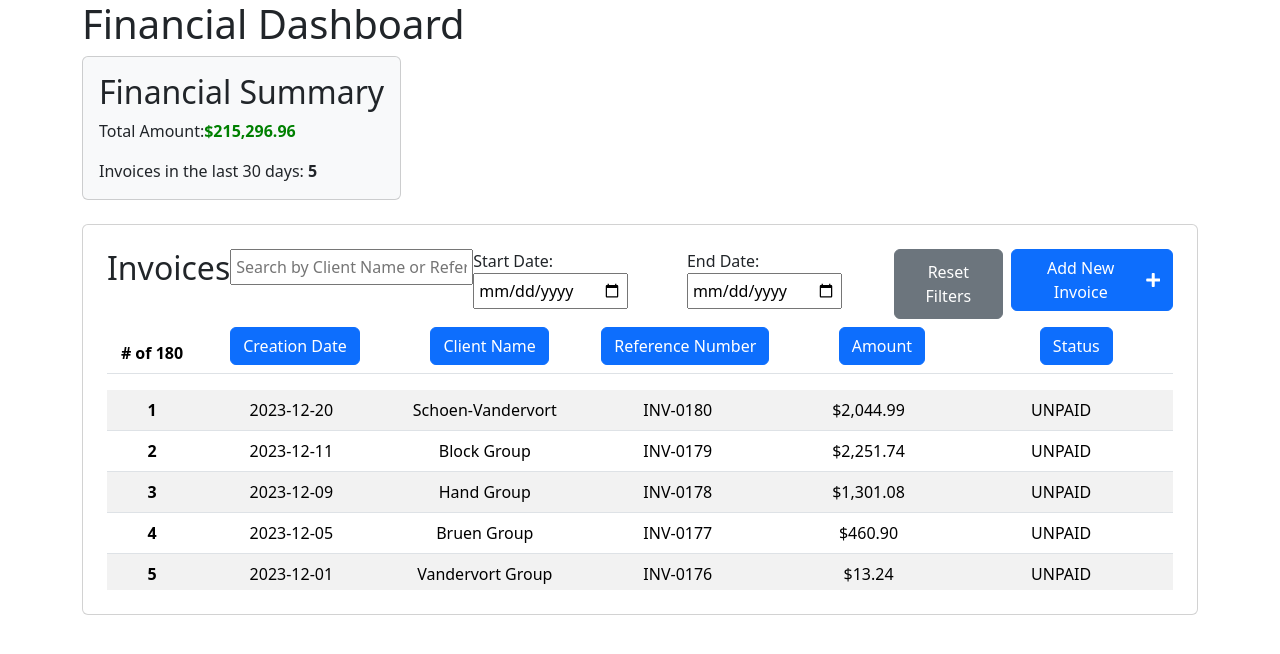
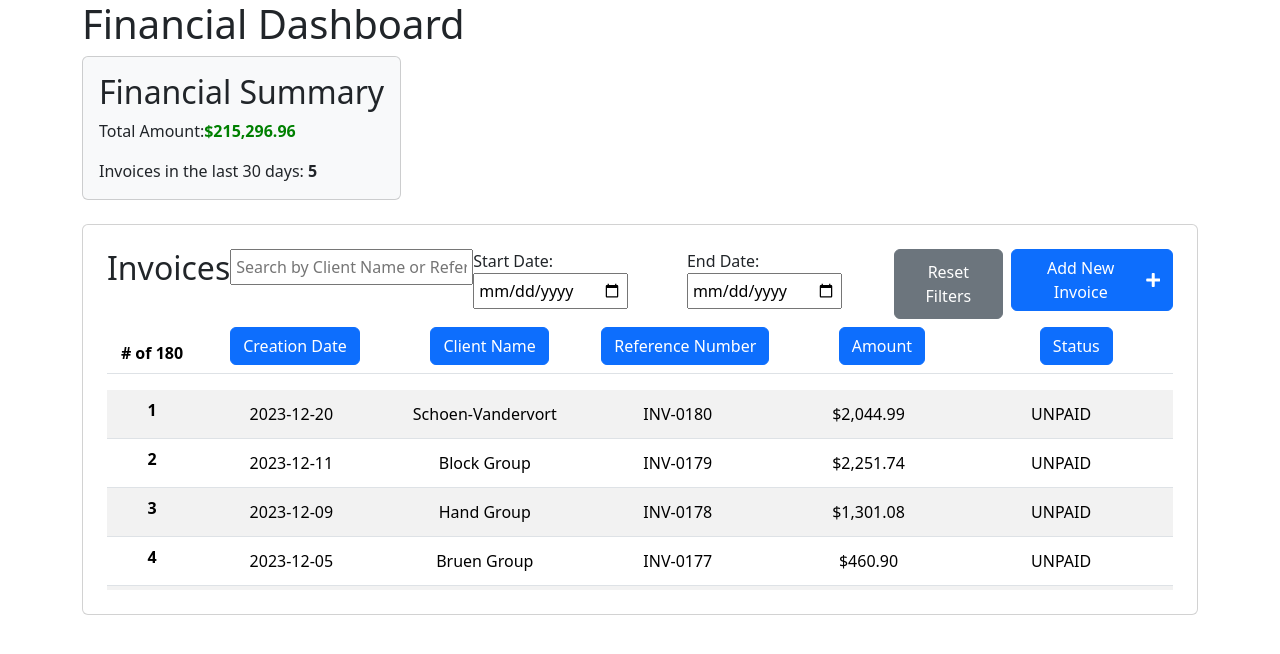
Before and after one commit to jonjon81/financial-tracker-react, a React (Vite) app: page / in a window 1280 px wide. Shown: the top 654 px of the page. Built offline with nearby package versions, Linux system fonts and the light colour scheme.

Commit message:
Fix padding

```diff
--- a/src/components/InvoicesWidget.css
+++ b/src/components/InvoicesWidget.css
@@ -35,4 +35,5 @@ th {
 
 tr.table-row td {
   width: 20%;
+  padding: 0.75rem 0.5rem;
 }
```
